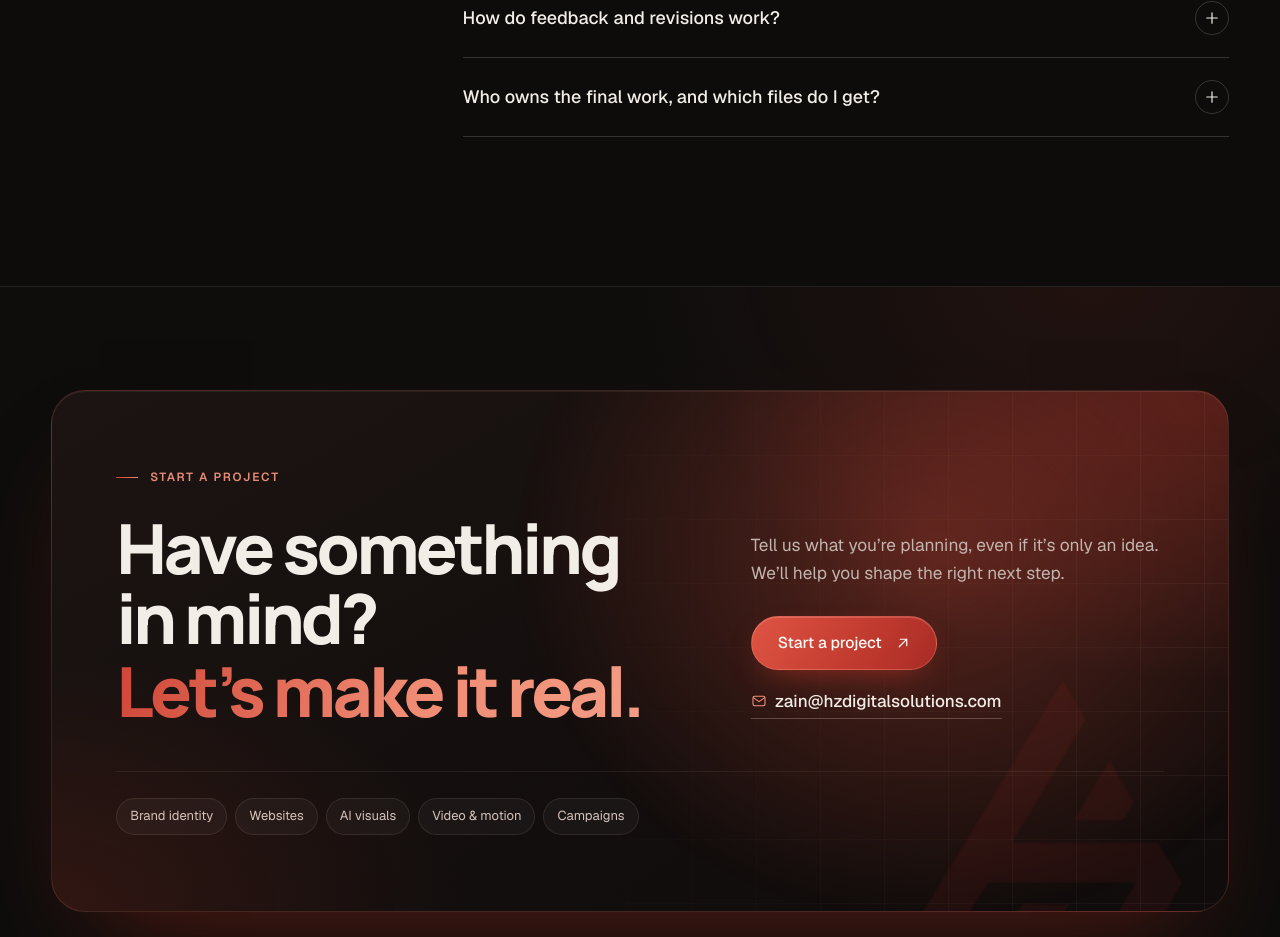
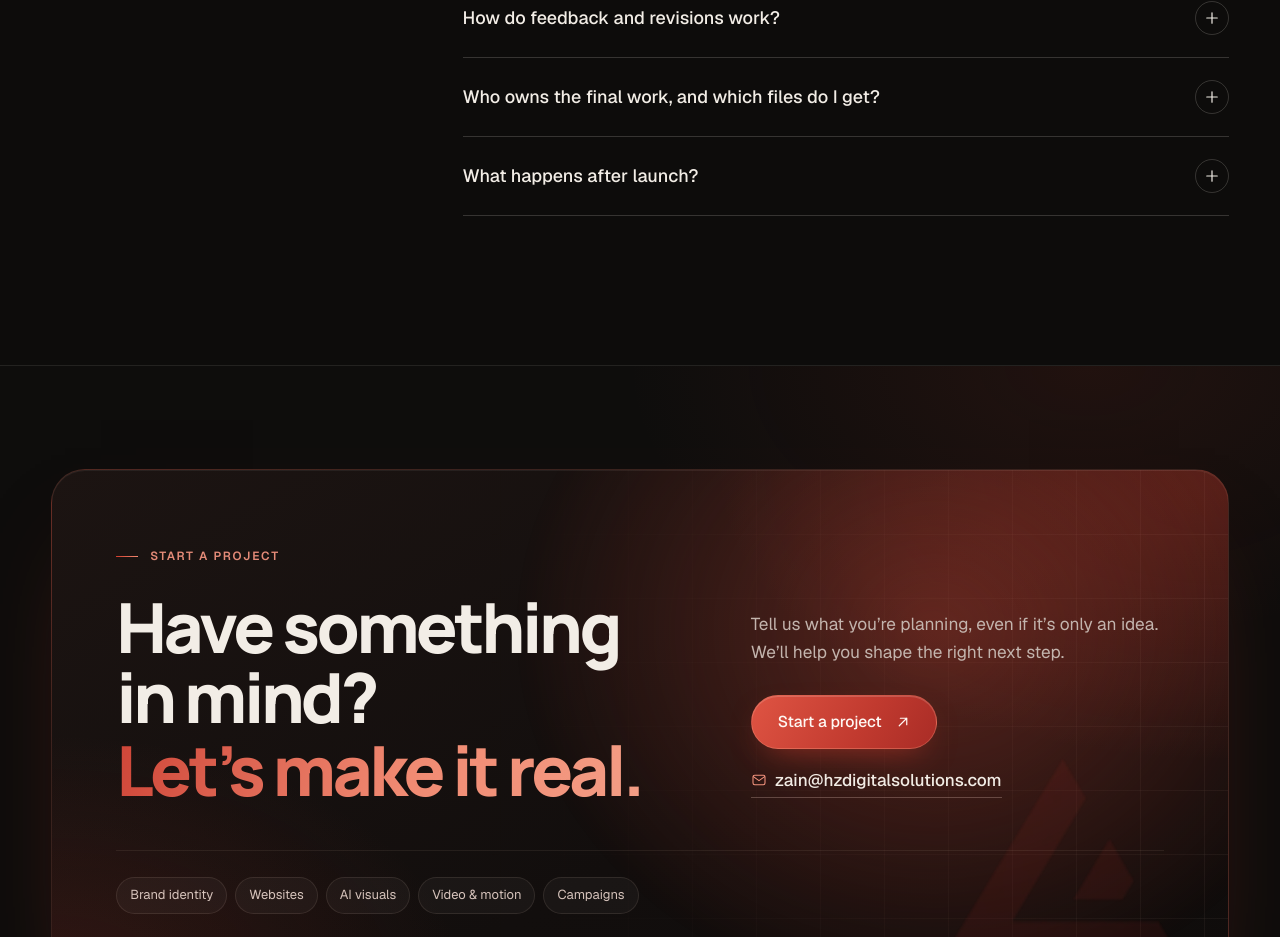
Before and after one commit to Shadow-134-code/digital, a Next.js app: page /faqs in a window 1280 px wide. Shown: the part 2788-3725 px from the top of the page. Built offline with nearby package versions, Linux system fonts and the light colour scheme.

Commit message:
Add files via upload

```diff
--- a/data/site.js
+++ b/data/site.js
@@ -106,4 +106,5 @@ export const faqs = [
   { group: 'process', q: 'What should I prepare before we start?', a: 'A short overview of your business, what you want to achieve, any brand assets you already have and a few examples you like. If something is missing, we will help you work it out.' },
   { group: 'process', q: 'How do feedback and revisions work?', a: 'Each project has agreed review stages and a set number of revision rounds. Collecting feedback in one place for each round keeps changes clear and the project on schedule.' },
   { group: 'process', q: 'Who owns the final work, and which files do I get?', a: 'Ownership and usage rights are written into your project agreement. Delivery files depend on the work, for example logo packages, high-resolution images, video exports or website access, and we confirm whether editable source files are included before we begin.' },
+  { group: 'process', q: 'What happens after launch?', a: 'We check that everything works on the live site, hand over your files and logins, and show you how to manage what you need to. If something does not work as agreed, we fix it. Ongoing updates, new pages or fresh content can be arranged whenever you need them.' },
 ]
```
